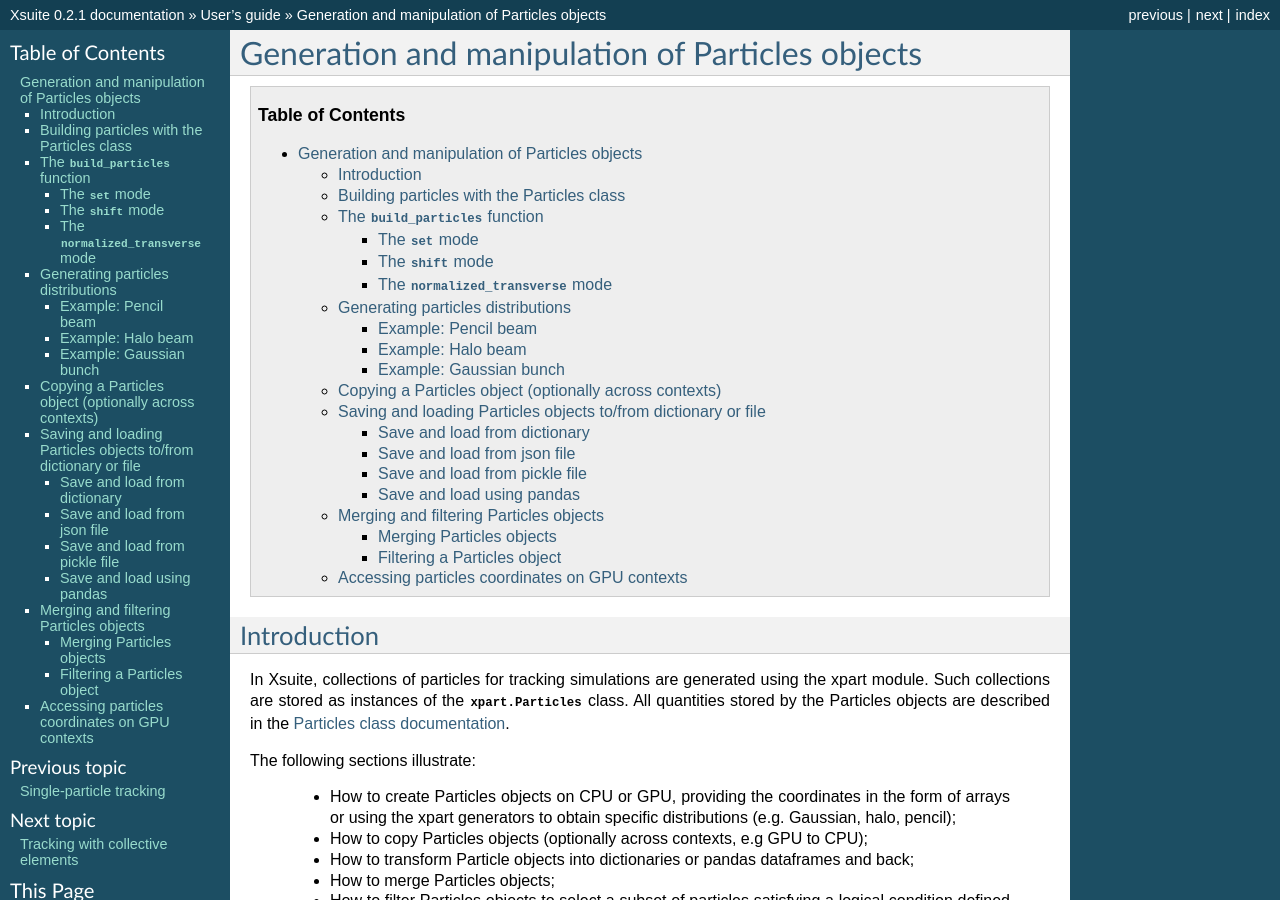
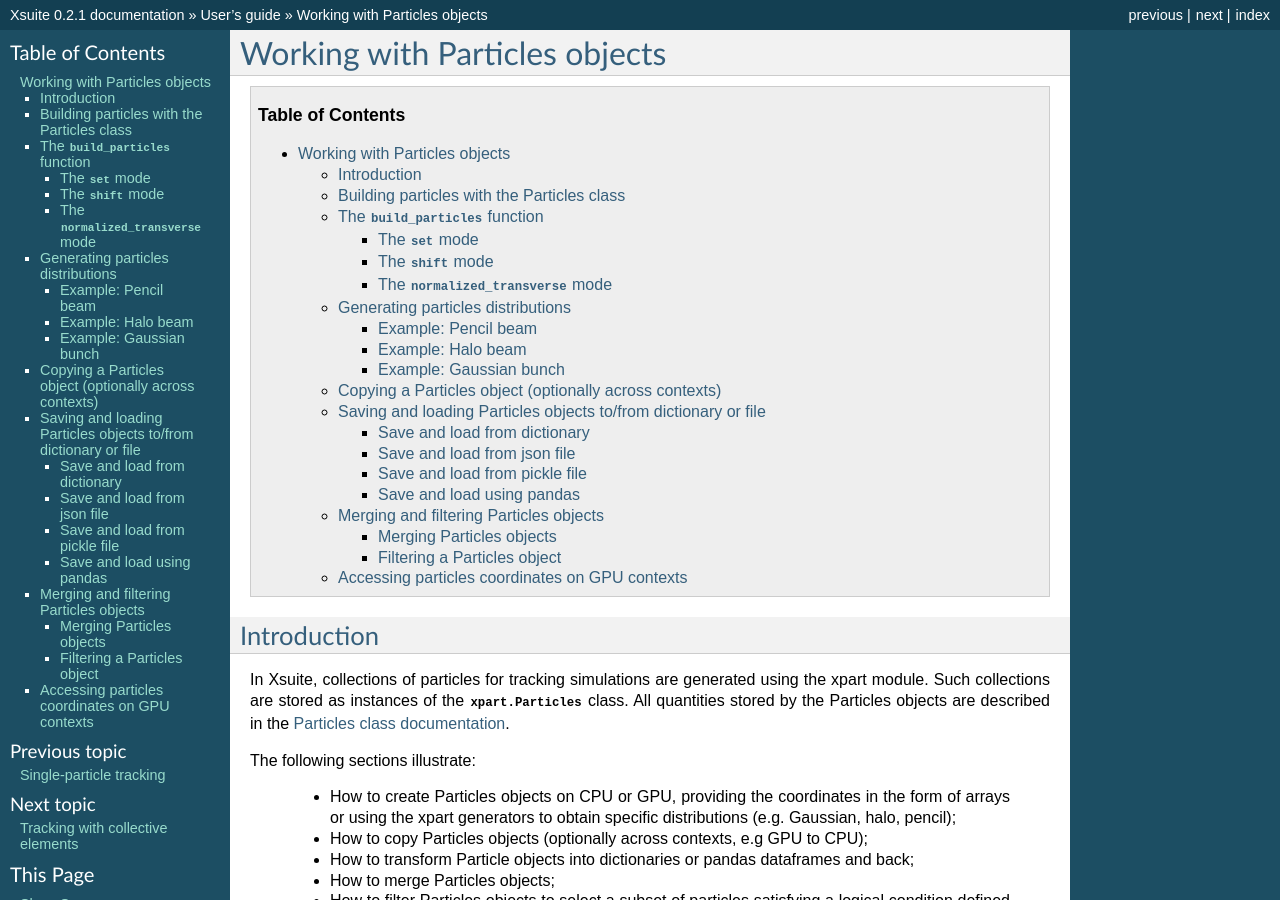
Before and after one commit to xsuite/xsuite, a Sphinx documentation site: the page built from docs/particlesmanip.rst, in a window 1280 px wide and 900 px high. Built offline with Sphinx 7.4.7, drawn with Linux system fonts in a browser that asks for light colours; some of the changed text lies outside the part shown.

Commit message:
Quick push

```diff
--- a/docs/particlesmanip.rst
+++ b/docs/particlesmanip.rst
@@ -1,6 +1,6 @@
-================================================
-Generation and manipulation of Particles objects
-================================================
+==============================
+Working with Particles objects
+==============================
 
 
 .. contents:: Table of Contents
```
